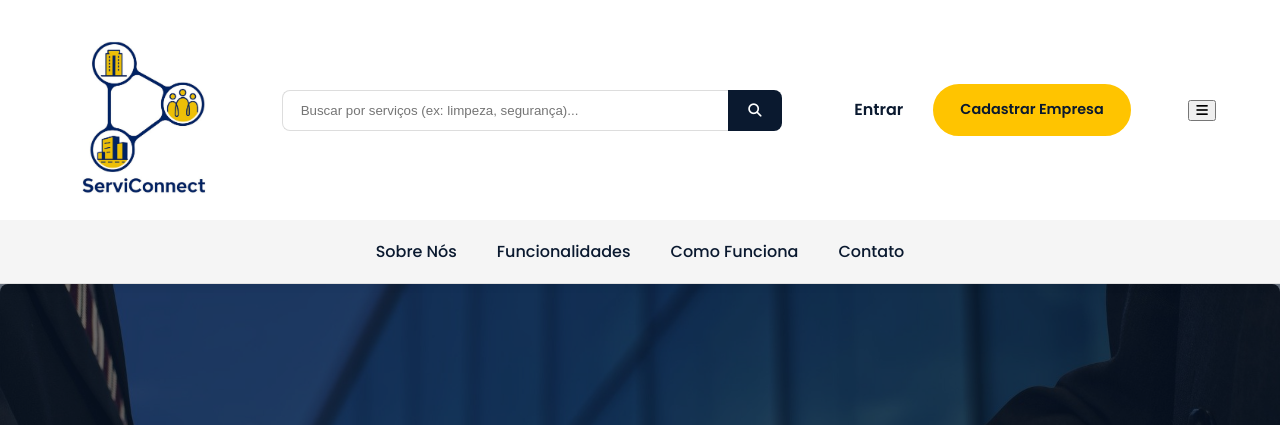
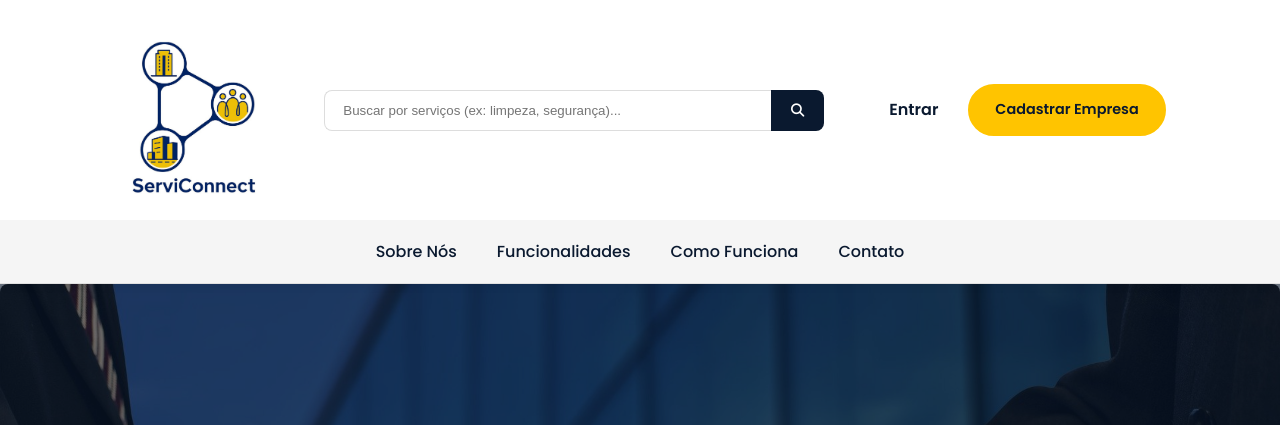
Before and after one commit to fernandoEric-dev/ServiConnect, a PHP site: page / in a window 1280 px wide. Shown: the top 425 px of the page. Run offline with PHP 8.4, Linux system fonts and the light colour scheme.

Commit message:
Update index.php

```diff
--- a/index.php
+++ b/index.php
@@ -6,25 +6,34 @@
     <meta name="description" content="ServiConnect: Conectando empresas a prestadores de serviços terceirizados de forma prática e segura.">
     <title>ServiConnect - Conectando Empresas e Serviços </title>
 
-    <!-- CSS principal -->
     <link rel="stylesheet" href="css/style.css">
 
-    <!-- Fonte Poppins -->
     <link href="https://fonts.googleapis.com/css2?family=Poppins:wght@400;600;700;800&display=swap" rel="stylesheet">
 
-    <!-- Ícones -->
     <link rel="stylesheet" href="https://cdnjs.cloudflare.com/ajax/libs/font-awesome/6.5.2/css/all.min.css">
+
+    <style>
+        .top-bar .container {
+            justify-content: center !important;
+            gap: 50px !important; /* Espaçamento entre o logo, pesquisa e botões */
+        }
+
+        /* Ajuste para telas menores não quebrarem o layout centralizado */
+        @media (max-width: 768px) {
+            .top-bar .container {
+                flex-direction: column;
+                gap: 20px !important;
+            }
+        }
+    </style>
 </head>
 <body>
 
-    <!-- HEADER -->
     <header>
         <div class="top-bar">
             <div class="container">
-                <!-- LOGO -->
                 <img src="foto/logo.jpg" alt="Logo da ServiConnect" class="logo">
 
-                <!-- BARRA DE PESQUISA -->
                 <div class="search-area">
                     <input type="text" placeholder="Buscar por serviços (ex: limpeza, segurança)...">
                     <button type="submit" aria-label="Buscar">
@@ -32,21 +41,14 @@
                     </button>
                 </div>
 
-                <!-- BOTÕES DE AÇÃO -->
                 <div class="user-actions">
                     <a href="login.php" class="login-link">Entrar</a>
                     <a href="cadastro_empresa.php" class="btn btn-header">Cadastrar Empresa</a>
                 </div>
 
-                <!-- BOTÃO MENU MOBILE -->
-                <button class="mobile-nav-toggle" aria-controls="primary-navigation" aria-expanded="false">
-                    <span class="sr-only">Abrir Menu</span>
-                    <i class="fa-solid fa-bars"></i>
-                </button>
-            </div>
+                </div>
         </div>
 
-        <!-- MENU -->
         <div class="bottom-bar" id="primary-navigation">
             <div class="container">
                  <nav>
@@ -61,7 +63,6 @@
         </div>
     </header>
 
-    <!-- HERO -->
     <section class="hero">
         <div class="container">
             <h1>A Conexão Certa para Sua Empresa</h1>
@@ -69,7 +70,6 @@
         </div>
     </section>
 
-    <!-- SOBRE -->
     <section id="sobre">
         <div class="container">
           <h2>Sobre a Servi<span class="highlight">Connect</span></h2>
@@ -85,7 +85,6 @@
         </div>
     </section>
 
-    <!-- FUNCIONALIDADES -->
     <section id="funcionalidades">
         <div class="container">
             <h2>Nossas Funcionalidades</h2>
@@ -118,7 +117,6 @@
         </div>
     </section>
 
-    <!-- COMO FUNCIONA -->
     <section id="como-funciona">
         <div class="container">
             <h2>Como Funciona</h2>
@@ -143,7 +141,6 @@
         </div>
     </section>
 
-    <!-- FOOTER -->
     <footer id="contato">
         <div class="container">
             <div class="social-icons">
@@ -156,7 +153,6 @@
         </div>
     </footer>
 
-    <!-- SCRIPT -->
     <script src="js/script.js"></script>
 
 </body>
```
